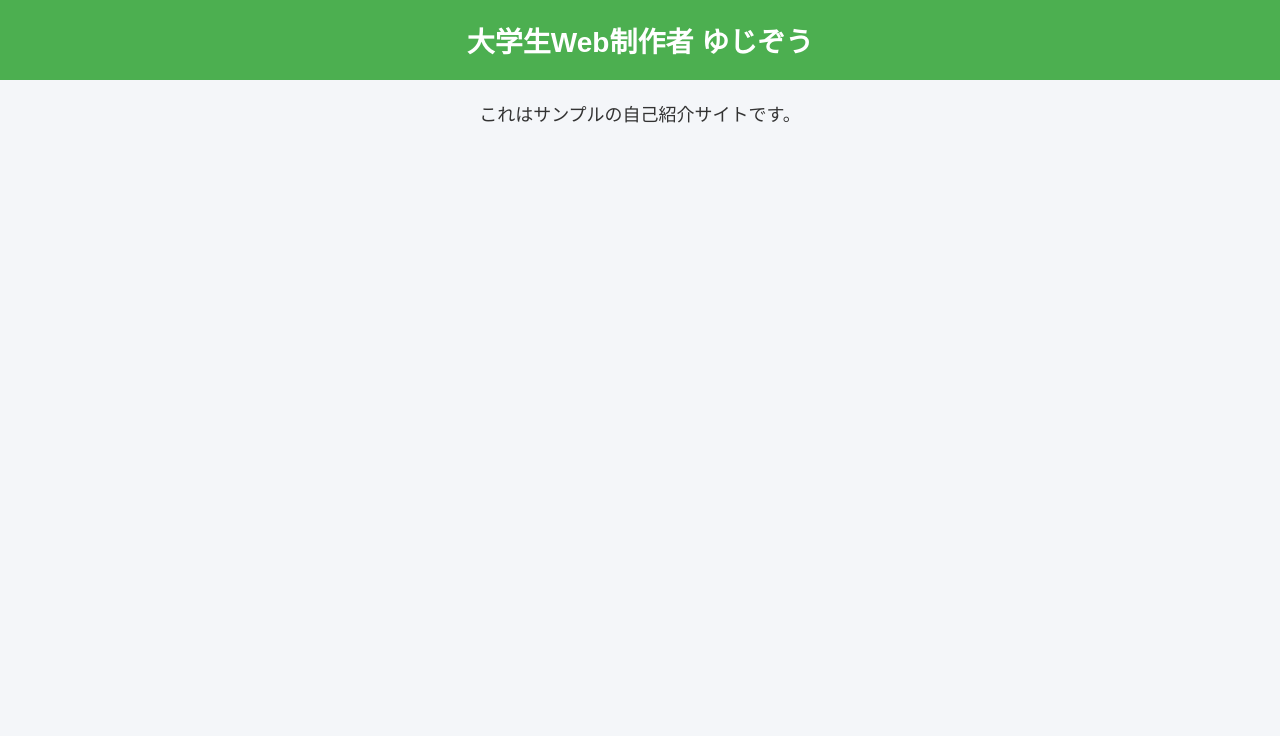
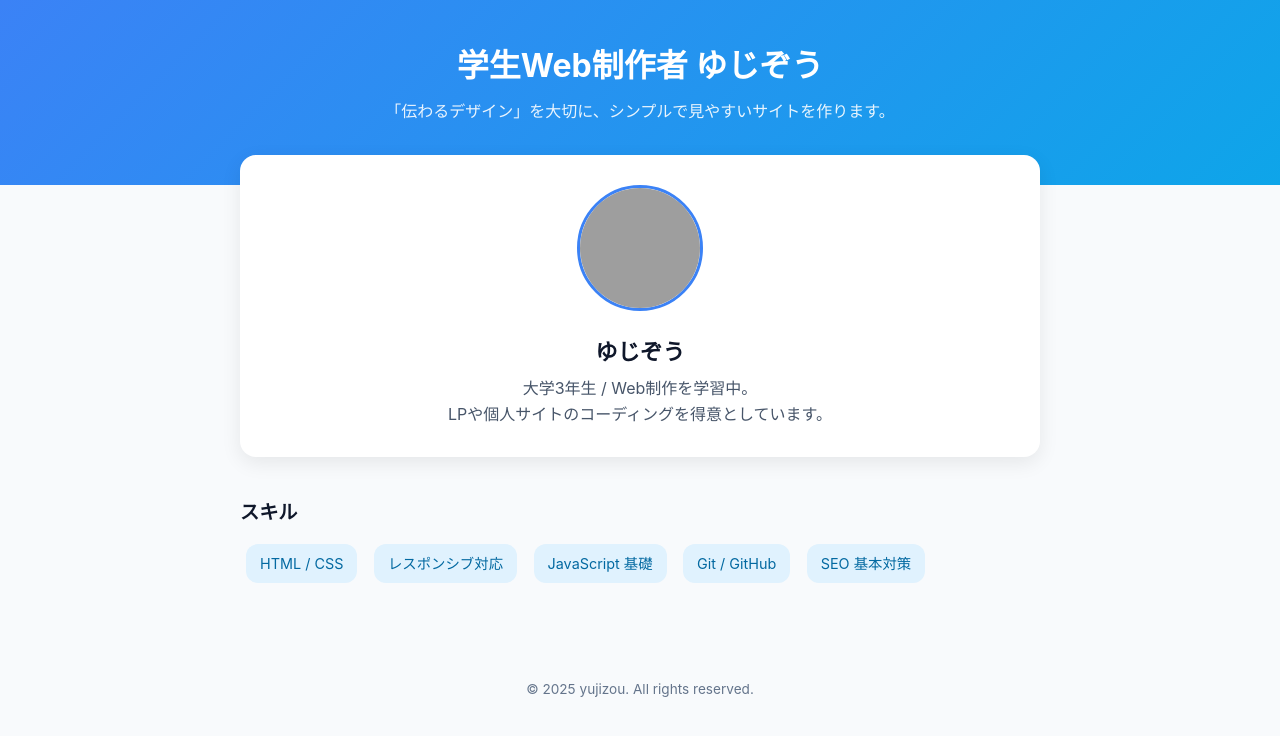
Before and after one commit to yuji0531onon-debug/yujizou-site, a plain HTML site: page index.html in a window 1280 px wide. Drawn offline with Linux system fonts and the light colour scheme; grey boxes are pictures that could not be loaded.

Commit message:
Update index.html

```diff
--- a/index.html
+++ b/index.html
@@ -2,36 +2,118 @@
 <html lang="ja">
 <head>
   <meta charset="utf-8">
-  <meta name="viewport" content="width=device-width, initial-scale=1">
+  <meta name="viewport" content="width=device-width,initial-scale=1">
   <title>ゆじぞう | 学生Web制作者</title>
+  <meta name="description" content="学生Web制作者ゆじぞうのポートフォリオ。プロフィール・スキル紹介。">
   <style>
     body {
-      font-family: "Hiragino Kaku Gothic ProN", sans-serif;
       margin: 0;
-      padding: 0;
-      background: #f4f6f9;
+      font-family: -apple-system, BlinkMacSystemFont, "Hiragino Kaku Gothic ProN", Arial, sans-serif;
+      background: #f8fafc;
+      color: #1e293b;
+      line-height: 1.6;
+    }
+    header {
+      background: linear-gradient(135deg, #3b82f6, #0ea5e9);
+      color: white;
+      text-align: center;
+      padding: 40px 20px 60px;
+    }
+    header h1 {
+      margin: 0;
+      font-size: 2rem;
+    }
+    header p {
+      margin: 8px 0 0;
+      font-size: 1rem;
+      opacity: 0.9;
+    }
+    main {
+      max-width: 800px;
+      margin: -50px auto 0;
+      padding: 20px;
+    }
+    .profile-card {
+      background: white;
+      border-radius: 16px;
+      box-shadow: 0 6px 20px rgba(0,0,0,0.08);
+      padding: 30px;
       text-align: center;
     }
-    header {
-      background: #4CAF50;
-      color: white;
-      padding: 20px;
+    .profile-card img {
+      width: 120px;
+      height: 120px;
+      object-fit: cover;
+      border-radius: 50%;
+      margin-bottom: 16px;
+      border: 3px solid #3b82f6;
     }
-    h1 {
+    .profile-card h2 {
       margin: 0;
-      font-size: 28px;
+      font-size: 1.4rem;
+      color: #0f172a;
     }
-    p {
-      color: #333;
-      font-size: 18px;
-      margin-top: 20px;
+    .profile-card p {
+      color: #475569;
+      margin: 6px 0 0;
+    }
+    section {
+      margin: 40px 0;
+    }
+    h3 {
+      font-size: 1.2rem;
+      color: #0f172a;
+      margin-bottom: 10px;
+    }
+    .skills span {
+      display: inline-block;
+      margin: 6px;
+      padding: 8px 14px;
+      background: #e0f2fe;
+      color: #0369a1;
+      border-radius: 12px;
+      font-size: 0.9rem;
+    }
+    footer {
+      text-align: center;
+      padding: 30px 10px;
+      font-size: 0.85rem;
+      color: #64748b;
     }
   </style>
 </head>
 <body>
   <header>
-    <h1>大学生Web制作者 ゆじぞう</h1>
+    <h1>学生Web制作者 ゆじぞう</h1>
+    <p>「伝わるデザイン」を大切に、シンプルで見やすいサイトを作ります。</p>
   </header>
-  <p>これはサンプルの自己紹介サイトです。</p>
+
+  <main>
+    <div class="profile-card">
+      <!-- プロフィール画像（差し替え済み：笑顔の学生風） -->
+      <img src="https://images.unsplash.com/photo-1507003211169-0a1dd7228f2d?ixlib=rb-4.0.3&auto=format&fit=crop&w=300&q=80" alt="プロフィール写真">
+      <h2>ゆじぞう</h2>
+      <p>大学3年生 / Web制作を学習中。<br>LPや個人サイトのコーディングを得意としています。</p>
+    </div>
+
+    <section id="skills">
+      <h3>スキル</h3>
+      <div class="skills">
+        <span>HTML / CSS</span>
+        <span>レスポンシブ対応</span>
+        <span>JavaScript 基礎</span>
+        <span>Git / GitHub</span>
+        <span>SEO 基本対策</span>
+      </div>
+    </section>
+  </main>
+
+  <footer>
+    © <span id="year"></span> yujizou. All rights reserved.
+  </footer>
+
+  <script>
+    document.getElementById("year").textContent = new Date().getFullYear();
+  </script>
 </body>
 </html>
```
